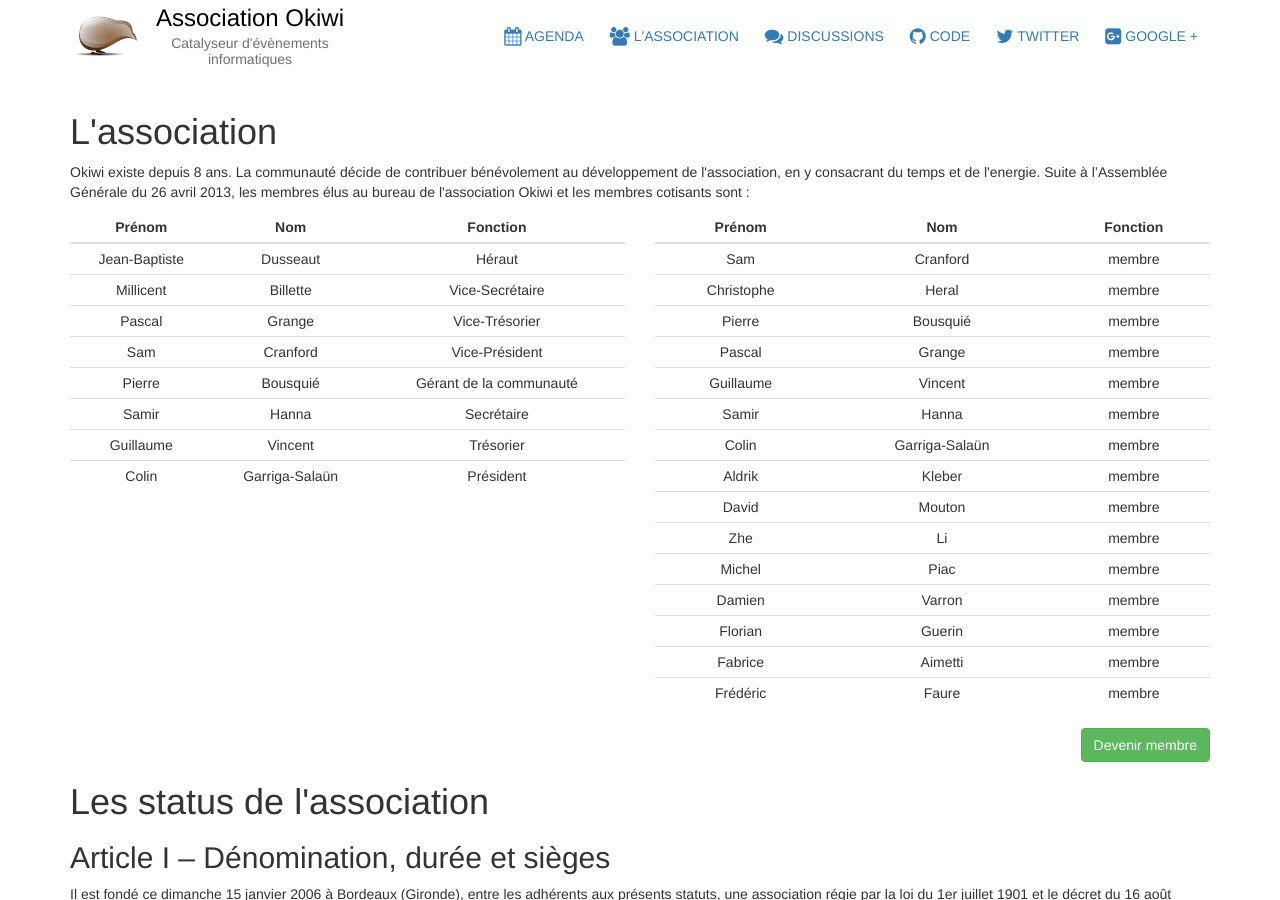
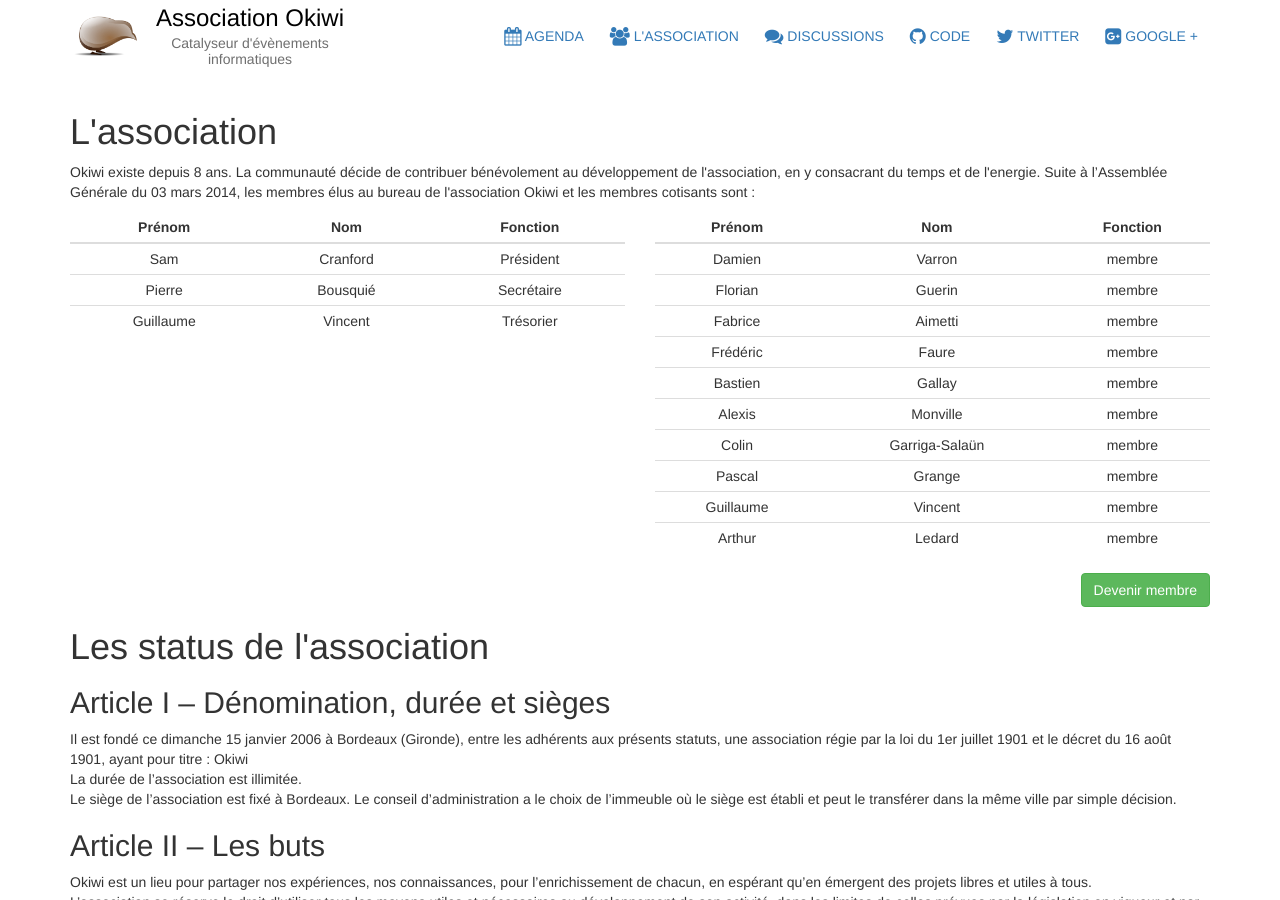
Before and after one commit to okiwi/okiwi.org, a Jekyll site: the page built from association/index.html, in a window 1280 px wide and 900 px high. Built offline with Jekyll 4.4.1, drawn with Linux system fonts in a browser that asks for light colours; nearby versions of some CDN libraries; Markdown is read by kramdown in place of the engine named in the settings.

Commit message:
mise à jour assemblée générale 2014

```diff
--- a/_data/okiwi.yml
+++ b/_data/okiwi.yml
@@ -1,42 +1,9 @@
 ---
-date_assemblee_generale: 2013-04-26T19:00:00+01:00
+date_assemblee_generale: 2014-03-03T19:00:00+01:00
 
-date_lisible: 26 avril 2013
+date_lisible: 03 mars 2014
 
 membres_cotisants:
-    - nom: Cranford
-      prenom: Sam
-
-    - nom: Heral
-      prenom: Christophe
-
-    - nom: Bousquié
-      prenom: Pierre
-
-    - nom: Grange
-      prenom: Pascal
-
-    - nom: Vincent
-      prenom: Guillaume
-
-    - nom: Hanna
-      prenom: Samir
-
-    - nom: Garriga-Salaün
-      prenom: Colin
-
-    - nom: Kleber
-      prenom: Aldrik
-
-    - nom: Mouton
-      prenom: David
-
-    - nom: Li
-      prenom: Zhe
-
-    - nom: Piac
-      prenom: Michel
-
     - nom: Varron
       prenom: Damien
 
@@ -49,44 +16,44 @@ membres_cotisants:
     - nom: Faure
       prenom: Frédéric
 
-bureau:
-    - fonction: Héraut
-      nom: Dusseaut
-      prenom: Jean-Baptiste
+    - nom: Gallay
+      prenom: Bastien
 
-    - fonction: Vice-Secrétaire
-      nom: Billette
-      prenom: Millicent
+    - nom: Monville
+      prenom: Alexis
 
-    - fonction: Vice-Trésorier
-      nom: Grange
+    - nom: Garriga-Salaün
+      prenom: Colin
+
+    - nom: Grange
       prenom: Pascal
 
-    - fonction: Vice-Président
+    - nom: Vincent
+      prenom: Guillaume
+
+    - nom: Ledard
+      prenom: Arthur
+
+
+bureau:
+    - fonction: Président
       nom: Cranford
       prenom: Sam
 
-    - fonction: Gérant de la communauté
+    - fonction: Secrétaire
       nom: Bousquié
       prenom: Pierre
-
-    - fonction: Secrétaire
-      nom: Hanna
-      prenom: Samir
 
     - fonction: Trésorier
       nom: Vincent
       prenom: Guillaume
 
-    - fonction: Président
-      nom: Garriga-Salaün
-      prenom: Colin
 
-montant_dons: 260
+montant_dons: 60
 
 montant_frais_fixes: 250
 
-pourcentage_cotisations: 100
+pourcentage_cotisations: 24
 
 age: 8
 
```
